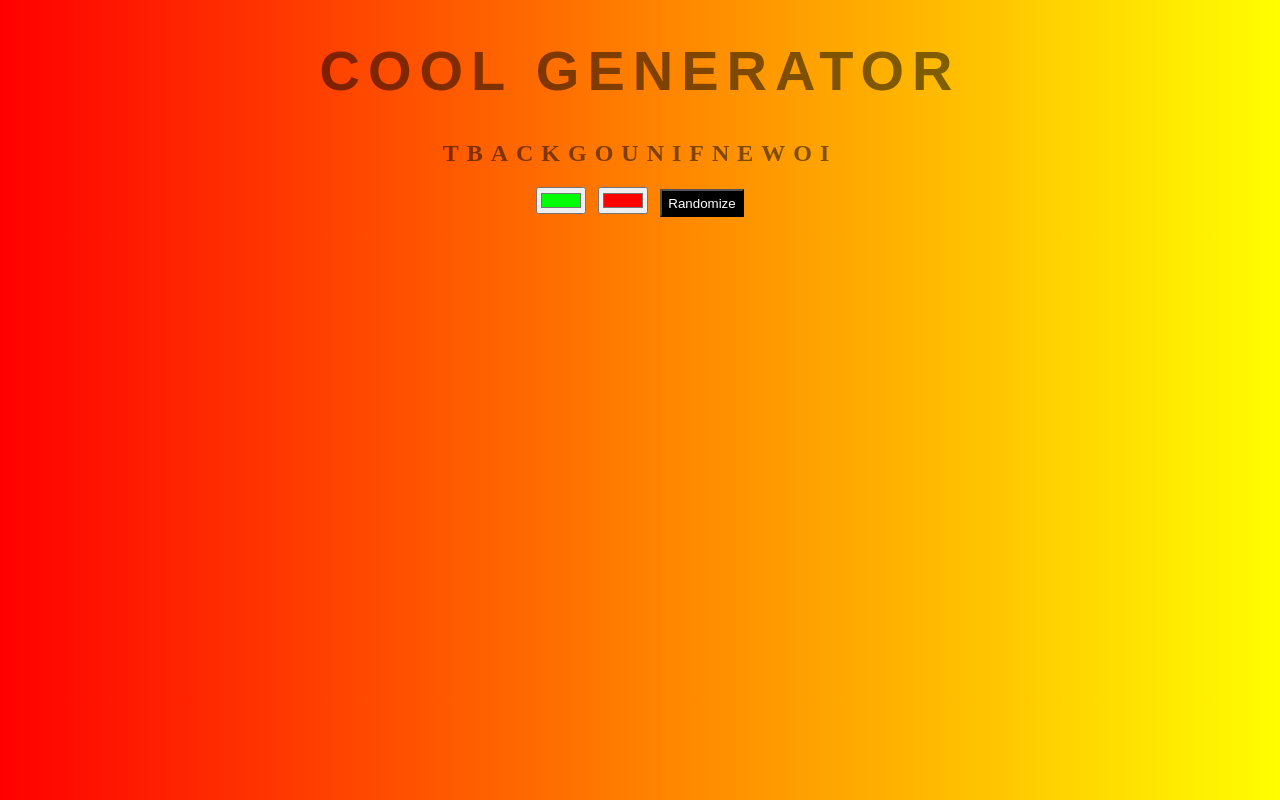
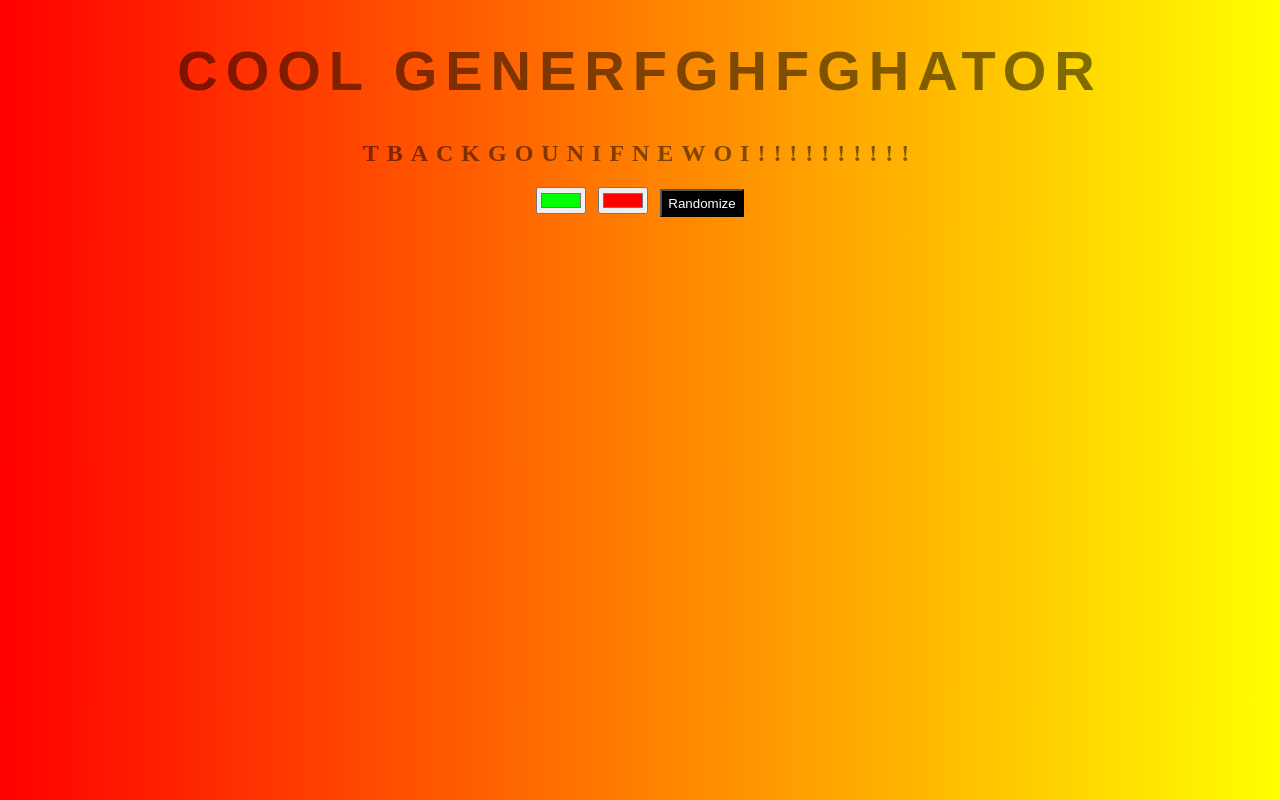
Before and after one commit to hkakar123/background-generator, a plain HTML site: page index.html in a window 1280 px wide. Drawn offline with Linux system fonts and the light colour scheme.

Commit message:
erwgferw

```diff
--- a/index.html
+++ b/index.html
@@ -7,8 +7,8 @@
 	<link rel="stylesheet" type="text/css" href="style.css">
 </head>
 <body id="gradient">
-<h1>COOL Generator</h1>
-<h2>TBackgounifnewoi</h2>
+<h1>COOL Generfghfghator</h1>
+<h2>TBackgounifnewoi!!!!!!!!!!</h2>
 <input class="color1" type="color" name="color" value="#00ff00">
 <input class="color2" type="color" name="color2" value="#ff0000">
 <button class="randomize">Randomize</button>
```
